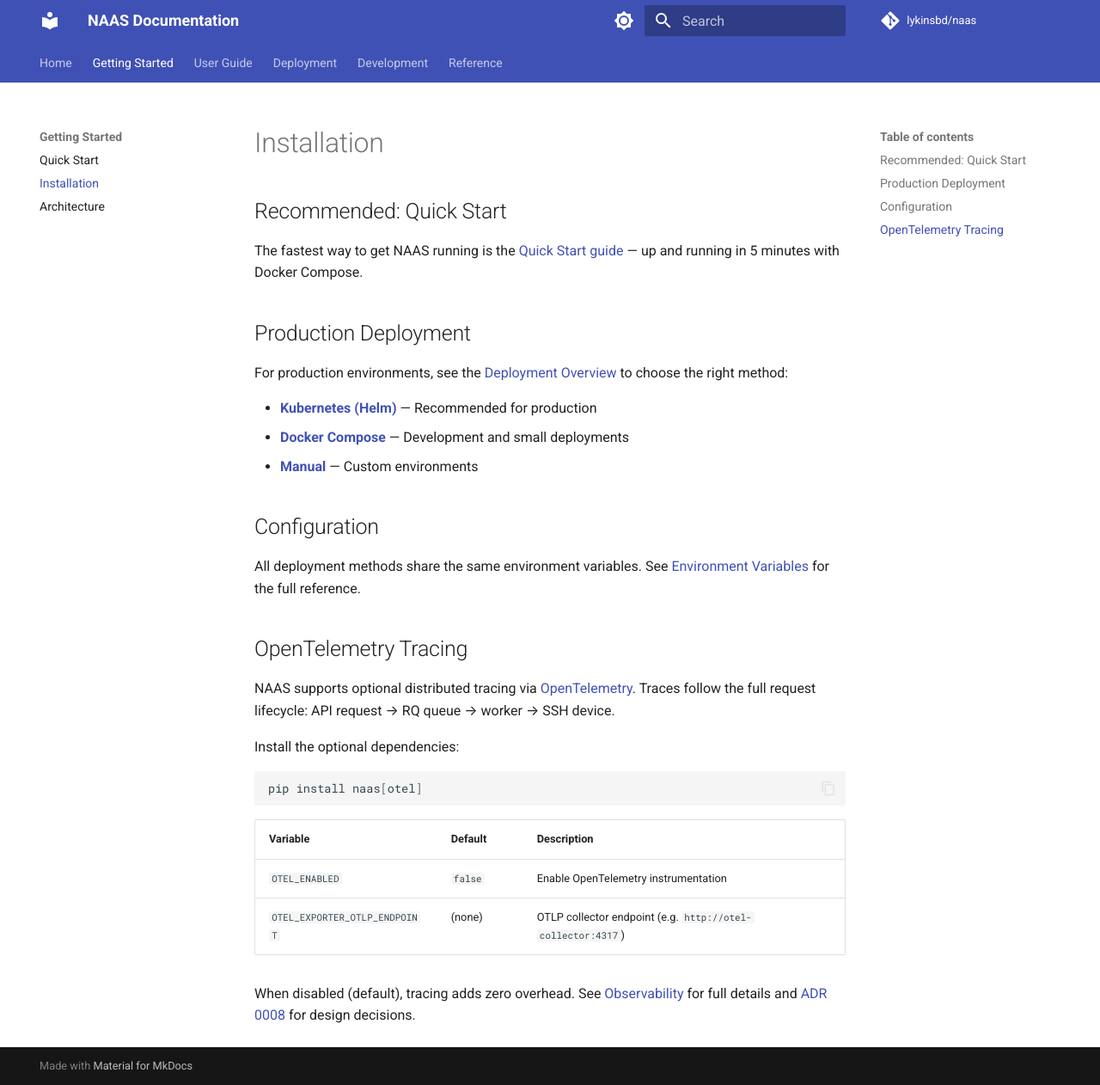
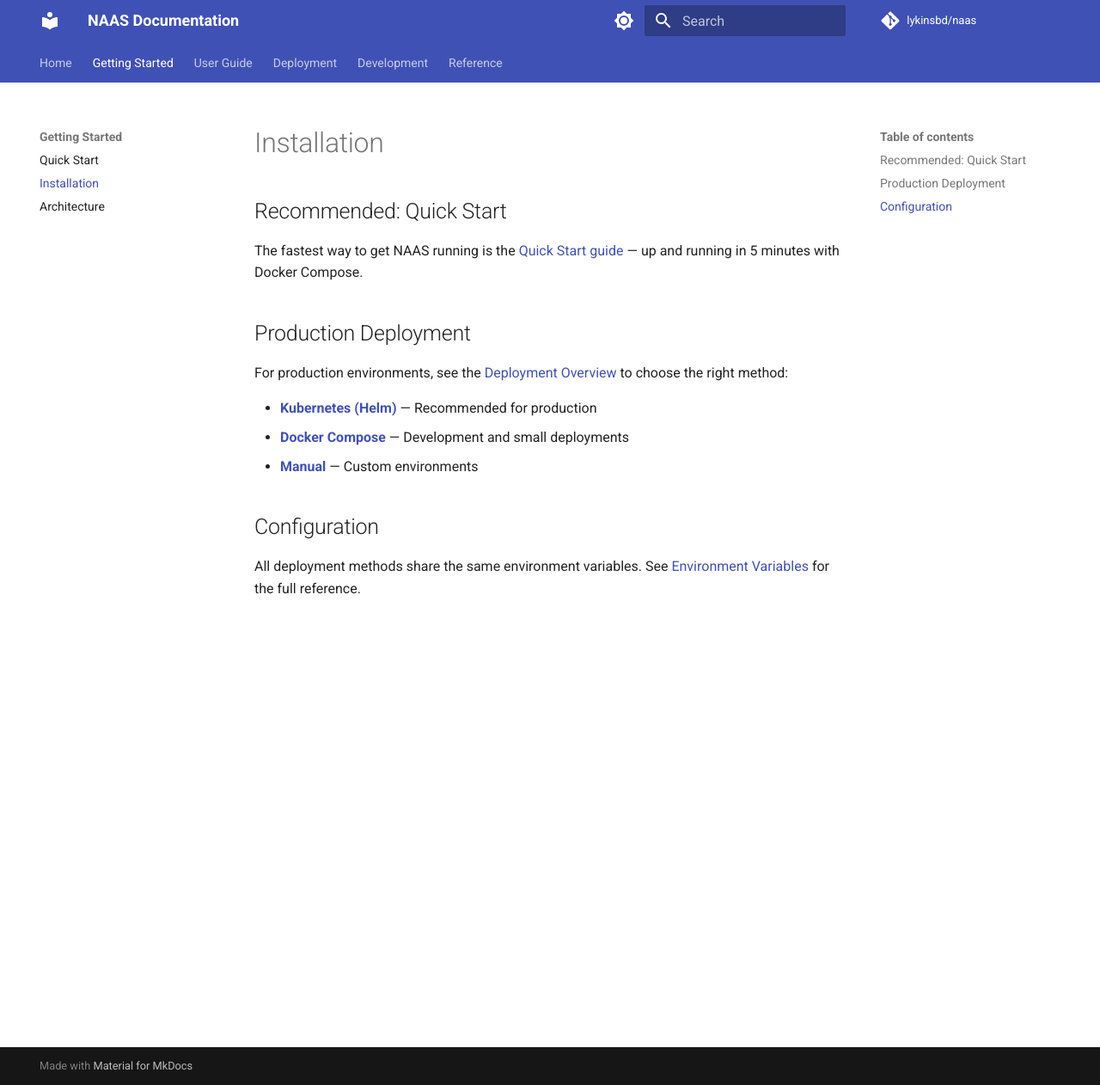
Before and after one commit to lykinsbd/naas, an MkDocs documentation site: the page built from docs/installation.md, in a window 1280 px wide and 1262 px high. Shown: the whole window at 86% size. Built offline with MkDocs 1.6.1 and Material for MkDocs 9.7.7, drawn with Linux system fonts in a browser that asks for light colours; comment, search, counter and statistics services are not loaded.

Commit message:
docs: editorial improvements to home page and getting started docs
- index.md: remove filler intro, deduplicate features list, clarify
  device support scope, add deployment link to Getting Started
- quickstart.md: fix hardcoded version, explain default credentials,
  add Kubernetes pointer for users with existing clusters
- installation.md: remove misplaced OTel section, keep as pointer page
- deployment/index.md: remove redundant decision guide bullets, add
  credential explanation and Redis password to manual install steps

````diff
--- a/docs/installation.md
+++ b/docs/installation.md
@@ -15,21 +15,3 @@ For production environments, see the [Deployment Overview](deployment/index.md)
 ## Configuration
 
 All deployment methods share the same environment variables. See [Environment Variables](deployment/environment-variables.md) for the full reference.
-
-## OpenTelemetry Tracing
-
-NAAS supports optional distributed tracing via [OpenTelemetry](https://opentelemetry.io/).
-Traces follow the full request lifecycle: API request → RQ queue → worker → SSH device.
-
-Install the optional dependencies:
-
-```bash
-pip install naas[otel]
-```
-
-| Variable | Default | Description |
-| --- | --- | --- |
-| `OTEL_ENABLED` | `false` | Enable OpenTelemetry instrumentation |
-| `OTEL_EXPORTER_OTLP_ENDPOINT` | (none) | OTLP collector endpoint (e.g. `http://otel-collector:4317`) |
-
-When disabled (default), tracing adds zero overhead. See [Observability](observability.md) for full details and [ADR 0008](adr/0008-opentelemetry-instrumentation-strategy.md) for design decisions.
````
Also changed, not shown: docs/deployment/index.md (+5 -8 lines), docs/index.md (+16 -29 lines), docs/quickstart.md (+8 -3 lines), packages/naas/changes/+getting-started-editorial.doc.md (added, +1 -0 lines).
